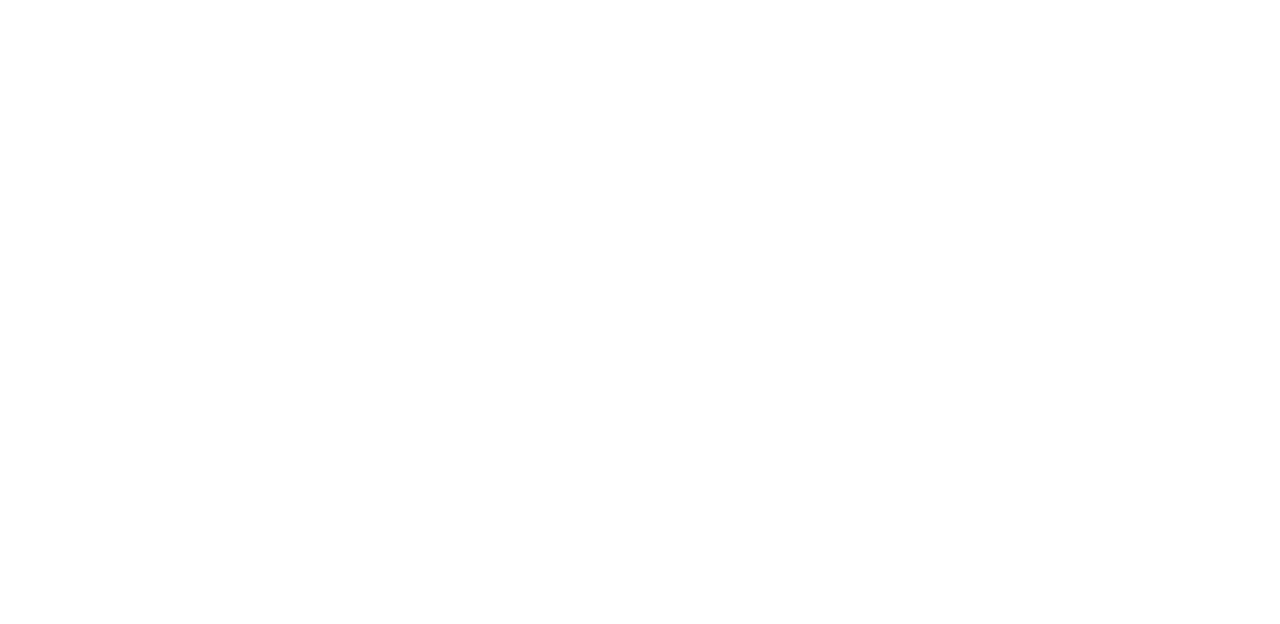
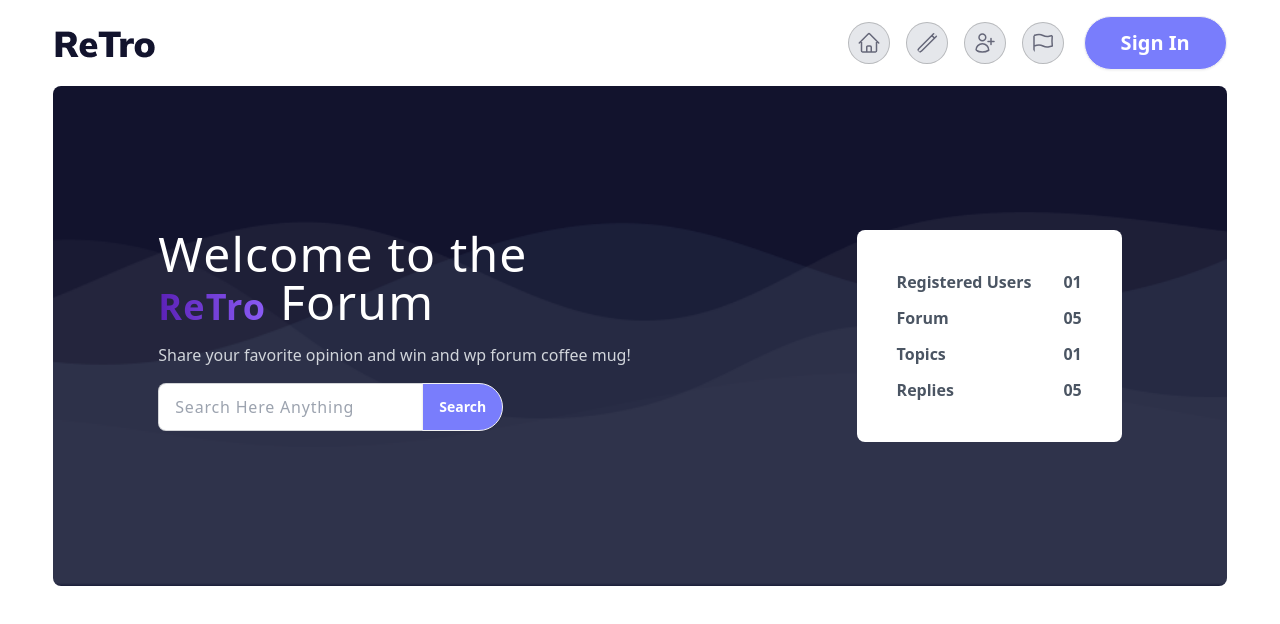
Before and after one commit to Hridoykhan4/API-4--Retro_Forum-, a plain HTML site: page index.html in a window 1280 px wide. Drawn offline with nearby package versions, Linux system fonts and the light colour scheme.

Commit message:
navbar and banner added

```diff
--- a/index.html
+++ b/index.html
@@ -1,11 +1,93 @@
 <!DOCTYPE html>
-<html lang="en">
-<head>
-    <meta charset="UTF-8">
-    <meta name="viewport" content="width=device-width, initial-scale=1.0">
+<html lang="en" data-theme="light">
+  <head>
+    <meta charset="UTF-8" />
+    <meta name="viewport" content="width=device-width, initial-scale=1.0" />
     <title>Document</title>
-</head>
-<body>
+    <link
+      href="https://cdn.jsdelivr.net/npm/daisyui@4.12.23/dist/full.min.css"
+      rel="stylesheet"
+      type="text/css"
+    />
+    <script src="https://cdn.tailwindcss.com"></script>
+  </head>
+  <body>
+    <header class="max-w-[1440px] w-11/12 mx-auto">
+      <nav class="flex justify-between py-4 items-center">
+        <div class="flex-1">
+          <img src="./images/logo.png" alt="" />
+          <!-- <h3 class="text-xl text-[#12132D] lg:text-3xl font-bold">ReTro</h3> -->
+        </div>
+        <div class="flex gap-5">
+          <div class="hidden lg:flex">
+            <div class="flex items-center gap-4">
+              <img
+                class="bg-gray-200 border border-black/20 p-2 rounded-full"
+                src="./images/home.svg"
+                alt=""
+              />
+              <img
+                class="bg-gray-200 border border-black/20 p-2 rounded-full"
+                src="./images/edit.svg"
+                alt=""
+              />
+              <img
+                class="bg-gray-200 border border-black/20 p-2 rounded-full"
+                src="./images/user.svg"
+                alt=""
+              />
+              <img
+                class="bg-gray-200 border border-black/20 p-2 rounded-full"
+                src="./images/flag.svg"
+                alt=""
+              />
+            </div>
+          </div>
+          <button
+            class="py-3 px-9 btn min-h-0 h-auto flex justify-center items-center font-bold text-xl bg-[#797DFC] text-white rounded-s-full rounded-e-full"
+          >
+            Sign In
+          </button>
+        </div>
+      </nav>
 
-</body>
+      <!-- Banner section start -->
+
+      <div class="lg:py-36 py-10 flex flex-col justify-around gap-4 text-white md:flex-row bg-[url(./images/bgbanner.png)] bg-cover bg-bottom rounded-lg bg-[#12132D]">
+        <div class="space-y-4 px-4">
+            <h3 class="text-3xl lg:text-5xl tracking-wide ">Welcome to the <br><span class="bg-gradient-to-r from-violet-800 to-violet-500 bg-clip-text text-transparent text-4xl font-bold">ReTro</span> Forum</h3>
+            <p class="font-medium text-gray-300 ">Share your favorite opinion and win and wp forum coffee mug!</p>
+            <div class="join w-full">
+              <input class="input max-w-[200px] md:max-w-full input-bordered join-item text-black tracking-wider" placeholder="Search Here Anything" />
+              <button class="btn join-item rounded-r-full rounded-l-full bg-[#797DFC] hover:bg-violet-600 text-white">Search</button>
+            </div>
+        </div>
+
+        <div class="bg-white p-10 space-y-3 rounded-lg text-gray-600 font-semibold mx-4">
+            <div class="flex gap-8 items-center justify-between">
+              <h3>Registered Users</h3>
+              <p>01</p>
+            </div>
+            <div class="flex gap-8 items-center justify-between">
+              <h3>Forum</h3>
+              <p>05</p>
+            </div>
+            <div class="flex gap-8 items-center justify-between">
+              <h3>Topics</h3>
+              <p>01</p>
+            </div>
+            <div class="flex gap-8 items-center justify-between">
+              <h3>Replies</h3>
+              <p>05</p>
+            </div>
+        </div>
+      </div>
+
+
+      <!-- Banner section end -->
+
+    </header>
+
+    <script src="./scripts/app.js"></script>
+  </body>
 </html>
--- a/scripts/app.js
+++ /dev/null
@@ -1 +0,0 @@
-console.log('Hello');
```
Also changed, not shown: tailwind.config.js (added), 1 other file.
